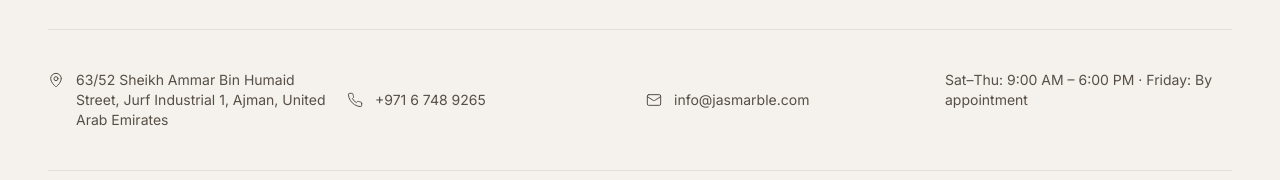
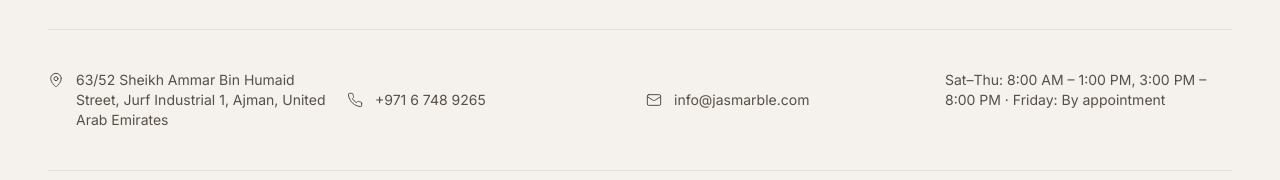
Before and after one commit to basselalnashar-gif/jas-marble-websitee, a Next.js app: page /about in a window 1280 px wide. Shown: the part 4895-5075 px from the top of the page. Built offline with nearby package versions, Linux system fonts and the light colour scheme.

Commit message:
Update hours + client logo file extensions to png

```diff
--- a/src/data/site.ts
+++ b/src/data/site.ts
@@ -15,7 +15,7 @@ export const site = {
     address: "63/52 Sheikh Ammar Bin Humaid Street, Jurf Industrial 1, Ajman, United Arab Emirates",
     mapsUrl: "https://www.google.com/maps/search/?api=1&query=Jabal+Al+Sheikh+Marble+Sheikh+Ammar+Bin+Humaid+Street+Jurf+Industrial+1+Ajman+UAE",
     mapsEmbedUrl: "https://www.google.com/maps?q=Jabal+Al+Sheikh+Marble,+Sheikh+Ammar+Bin+Humaid+Street,+Jurf+Industrial+1,+Ajman,+UAE&output=embed",
-    hours: "Sat–Thu: 9:00 AM – 6:00 PM · Friday: By appointment",
+    hours: "Sat–Thu: 8:00 AM – 1:00 PM, 3:00 PM – 8:00 PM · Friday: By appointment",
   },
   social: {
     instagram: "https://www.instagram.com/jabalalsheikhmarble",
@@ -34,12 +34,12 @@ export const site = {
     },
   ],
   clients: [
-    { name: "Nesto", logo: "/images/clients/nesto.jpg" },
-    { name: "QHC Architects & Engineers", logo: "/images/clients/qhc-architects.jpg" },
-    { name: "Ali & Sons Contracting", logo: "/images/clients/ali-and-sons.jpg" },
-    { name: "Durar Group", logo: "/images/clients/durar-group.jpg" },
-    { name: "Government of Sharjah — Department of Public Works", logo: "/images/clients/sharjah-public-works.jpg" },
-    { name: "Government of Sharjah — Town Planning & Survey", logo: "/images/clients/sharjah-planning.jpg" },
+    { name: "Nesto", logo: "/images/clients/nesto.png" },
+    { name: "QHC Architects & Engineers", logo: "/images/clients/qhc-architects.png" },
+    { name: "Ali & Sons Contracting", logo: "/images/clients/ali-and-sons.png" },
+    { name: "Durar Group", logo: "/images/clients/durar-group.png" },
+    { name: "Government of Sharjah — Department of Public Works", logo: "/images/clients/sharjah-public-works.png" },
+    { name: "Government of Sharjah — Town Planning & Survey", logo: "/images/clients/sharjah-planning.png" },
   ],
 };
 
```
